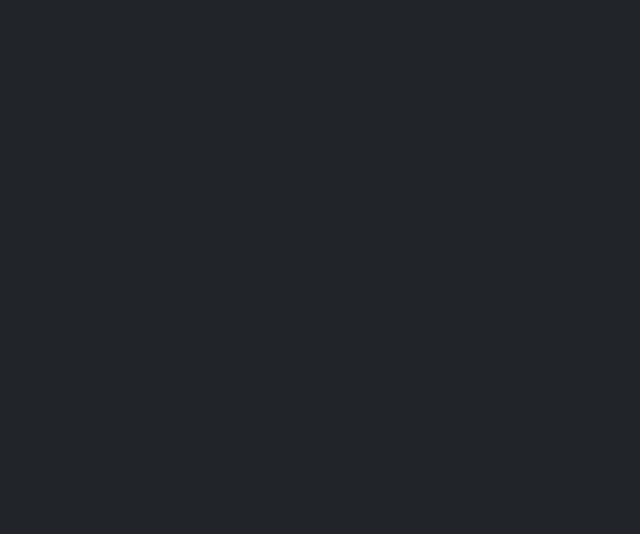
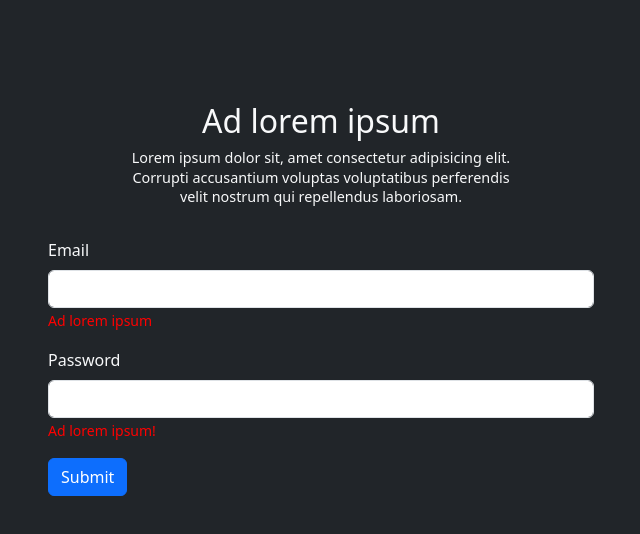
Before and after one commit to cristiannull/Front-proyecto-final-2, an Angular app: page /login in a window 1280 px wide. Before the commit this address led to /. Shown: the top 534 px of the page, without its empty margins (319-959 px from the left). Built offline with nearby package versions, Linux system fonts and the light colour scheme.

Commit message:
create usermodels and logincomponent

```diff
--- a/src/app/app.routes.ts
+++ b/src/app/app.routes.ts
@@ -2,10 +2,13 @@ import { Routes } from '@angular/router';
 import { HomeComponent } from './pages/home/home.component';
 import { VideogamelistComponent } from './pages/videogamelist/videogamelist.component';
 import { DetailComponent } from './pages/detail/detail.component';
+import { LoginComponent } from './pages/login/login.component';
 
 export const routes: Routes = [
   { path: '', redirectTo: 'home', pathMatch: 'full' },
   { path: 'home', component: HomeComponent },
   { path: 'videogamelist', component: VideogamelistComponent },
   { path: 'detail/:name/:id', component: DetailComponent },
+  { path: 'login', component: LoginComponent },
+
 ];
--- /dev/null
+++ b/src/app/pages/login/login.component.css
@@ -0,0 +1,89 @@
+main {
+    min-height: 80vh;
+    margin-top: 54px;
+  }
+
+  .section-text-combo {
+    display: flex;
+    flex-direction: column;
+    align-items: center;
+    text-align: center;
+    margin-bottom: 1rem;
+  }
+
+  .section-text-combo p {
+    width: 70%;
+    font-size: 0.9rem;
+    line-height: 1.2rem;
+  }
+
+  /* ====================
+    - Login Section
+    ==================== */
+
+  form {
+  }
+
+  form small.error {
+    color: red;
+  }
+
+  /* ====================
+    - Footer section
+    ==================== */
+
+  footer {
+    background-color: #212529;
+    color: white;
+  }
+
+  footer ul {
+    list-style-type: none;
+    padding: 0;
+  }
+
+  footer ul li {
+    color: #888;
+    font-size: 0.9rem;
+  }
+
+  footer ul li.list-title {
+    padding-bottom: 1rem;
+    color: white;
+    text-transform: uppercase;
+    letter-spacing: 0.2rem;
+  }
+
+  footer .copyright {
+    font-size: 0.9rem;
+    color: #888;
+  }
+
+  /* ====================
+      - Media queries
+
+        xs   <  576px
+        sm   ≥  576px
+        md   ≥  768px
+        lg   ≥  992px
+        xl   ≥  1200px
+        xxl  ≥  1400px
+      ==================== */
+
+  @media screen and (max-width: 992px) {
+  }
+
+  @media screen and (max-width: 768px) {
+    .section-text-combo p {
+      width: 80%;
+    }
+  }
+
+  @media screen and (max-width: 576px) {
+    html {
+      font-size: 18px;
+    }
+    .section-text-combo p {
+      width: 100%;
+    }
+  }
--- /dev/null
+++ b/src/app/pages/login/login.component.html
@@ -0,0 +1,49 @@
+<main>
+    <section id="login">
+      <div class="container py-5">
+        <div class="row">
+          <div
+            class="col-12 col-sm-10 col-md-8 col-lg-6 offset-sm-1 offset-md-2 offset-lg-3"
+          >
+            <div class="section-text-combo text-light">
+              <h2>Ad lorem ipsum</h2>
+              <p>
+                Lorem ipsum dolor sit, amet consectetur adipisicing elit.
+                Corrupti accusantium voluptas voluptatibus perferendis velit
+                nostrum qui repellendus laboriosam.
+              </p>
+            </div>
+            <form [formGroup]="loginForm" (submit)="onSubmit()">
+              <div class="mb-3">
+                <label for="exampleInputEmail1" class="form-label text-light"
+                  >Email</label
+                >
+                <input
+                  type="email"
+                  formControlName="email"
+                  class="form-control"
+                  id="exampleInputEmail1"
+                  aria-describedby="emailHelp"
+                />
+                <small class="error">Ad lorem ipsum</small>
+              </div>
+              <div class="mb-3">
+                <label for="exampleInputPassword1" class="form-label text-light"
+                  >Password</label
+                >
+                <input
+                  type="password"
+                  formControlName="password"
+                  class="form-control"
+                  id="exampleInputPassword1"
+                />
+                <small class="error">Ad lorem ipsum!</small>
+              </div>
+
+              <button type="submit" class="btn btn-primary">Submit</button>
+            </form>
+          </div>
+        </div>
+      </div>
+    </section>
+  </main>
--- /dev/null
+++ b/src/app/pages/login/login.component.ts
@@ -0,0 +1,43 @@
+import { Component, inject } from '@angular/core';
+import { FormControl, FormGroup, ReactiveFormsModule, Validators } from '@angular/forms';
+import { UserService } from '../../service/user.service';
+import { Router } from '@angular/router';
+
+
+@Component({
+  selector: 'app-login',
+  standalone: true,
+  imports: [ReactiveFormsModule],
+  templateUrl: './login.component.html',
+  styleUrl: './login.component.css'
+})
+export class LoginComponent {
+  private router = inject(Router)
+  private userService = inject(UserService)
+
+  loginForm = new FormGroup({
+    email: new FormControl("", {
+      validators: [Validators.required]
+    }),
+    password: new FormControl("", {
+      validators: [Validators.required]
+    })
+  })
+
+  onSubmit() {
+    if (this.loginForm.valid) {
+      console.log(this.loginForm.value)
+      this.userService.login(this.loginForm.value).subscribe({
+        next: (response: any) => {
+          localStorage.setItem("user_token", response.token)
+          this.router.navigate(["/home"])
+        },
+        error: error => {
+          console.log(error)
+        }
+      })
+    } else {
+      console.log("Campos no validos")
+    }
+  }
+}
--- /dev/null
+++ b/src/app/service/user.service.ts
@@ -0,0 +1,18 @@
+import { Injectable, inject } from '@angular/core';
+import { HttpClient } from '@angular/common/http';
+import { User } from '../models/User.model';
+
+@Injectable({
+  providedIn: 'root'
+})
+export class UserService {
+private http=inject(HttpClient)
+  constructor() { }
+
+  login(formValues:any){
+    return this.http.post("http://localhost:3000/api/auth/login", {
+      email: formValues.email,
+      password: formValues.password,
+    })
+  }
+}
```
Also changed, not shown: src/app/models/User.model.ts (added, +7 -0 lines).
